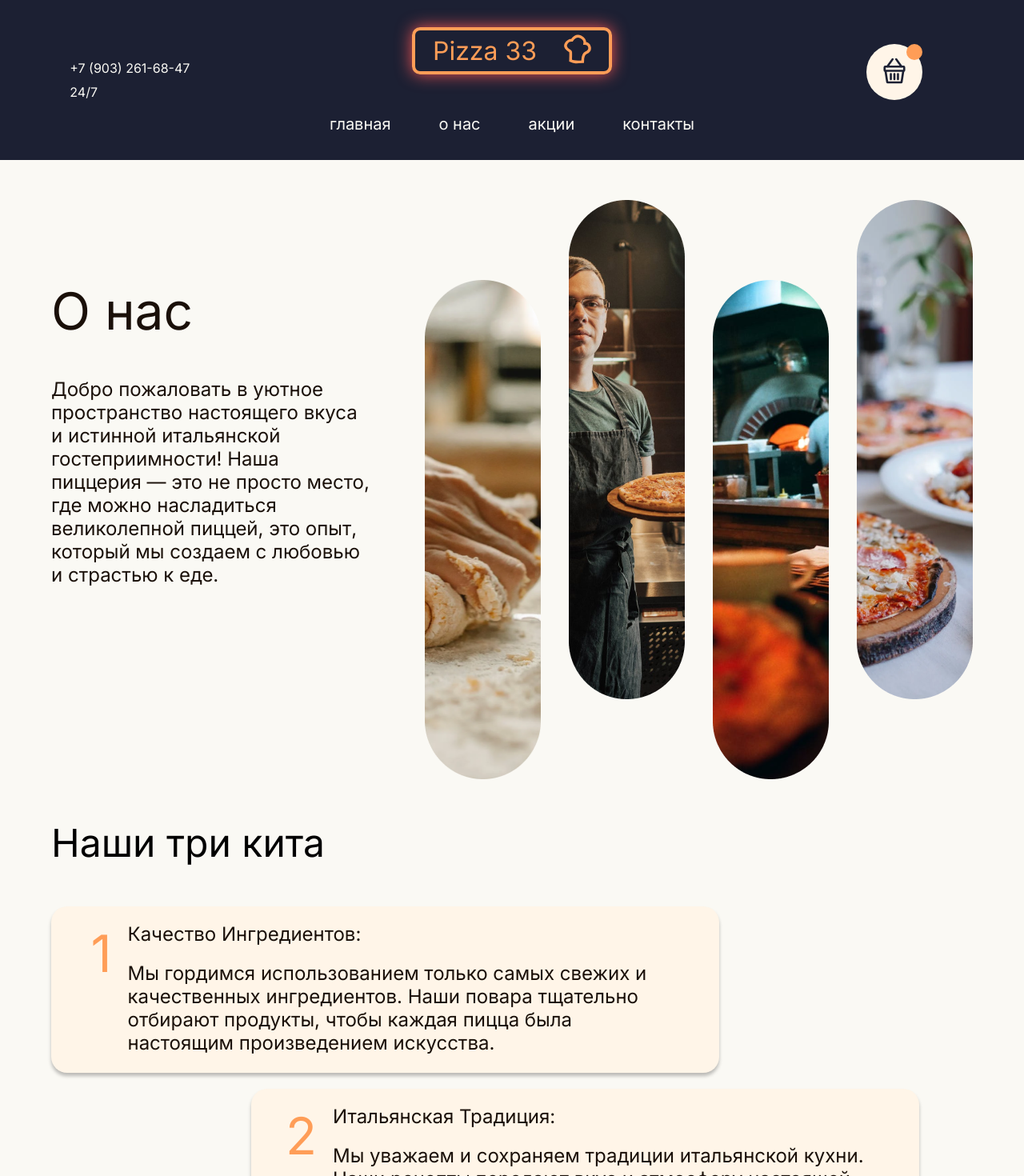
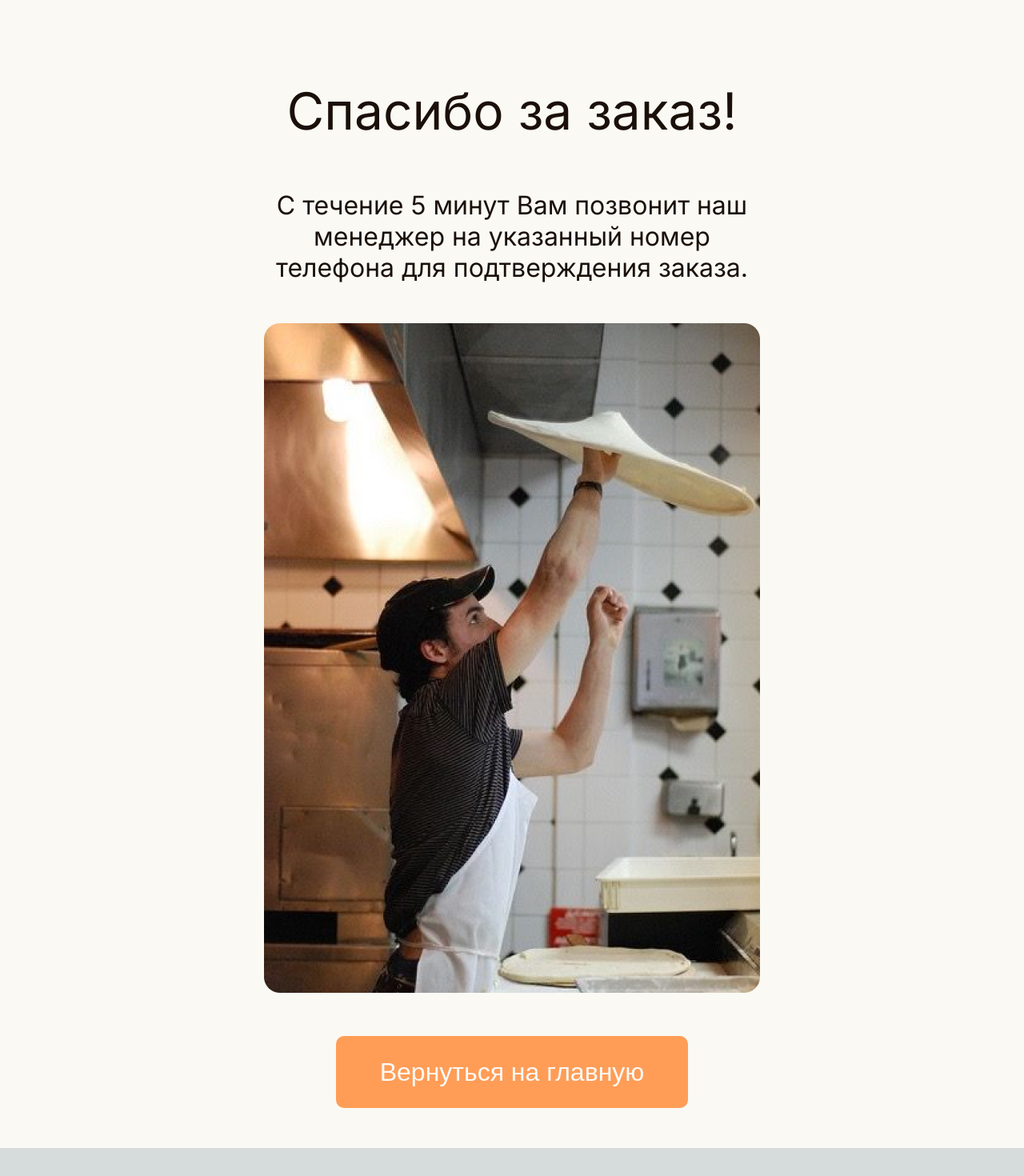
Before and after one commit to ShmigelskiyAndrey/pizza-33, a Next.js app: page / in a window 1280 px wide. Shown: the top 1470 px of the page at 80% size. After the commit the page ends 1435 px from the top, so only its background shows below. Built offline with nearby package versions, Linux system fonts and the light colour scheme.

Commit message:
added thank you page

```diff
--- a/src/app/page.tsx
+++ b/src/app/page.tsx
@@ -1,4 +1,5 @@
 import { Home } from "@/pages_flat/home";
 import { About } from "@/pages_flat/about";
+import { Thankyou } from "@/pages_flat/thankyou";
 
-export default About;
+export default Thankyou;
--- /dev/null
+++ b/src/pages_flat/thankyou/index.tsx
@@ -0,0 +1 @@
+export { Thankyou } from "./ui/thankyou";
--- /dev/null
+++ b/src/pages_flat/thankyou/ui/thankyou.tsx
@@ -0,0 +1,11 @@
+import { Thankyoublock } from "@/shared/ui/thankyoublock/thankyoublock";
+
+const Thankyou = () => {
+  return (
+    <div className="container">
+      <Thankyoublock></Thankyoublock>
+    </div>
+  );
+};
+
+export { Thankyou };
--- /dev/null
+++ b/src/shared/ui/thankyoublock/thankyoublock.module.scss
@@ -0,0 +1,88 @@
+.container {
+    width: 100%;
+    min-height: 100vh;
+    background-color: #FAF9F4;
+    display: flex;
+    align-items: center;
+    justify-content: space-around;
+    padding-top: 100px;
+}
+
+.title {
+    color: #1A1009;
+    font-size: 64px;
+    margin-bottom: 60px;
+}
+
+.subtitle {
+    color: #1A1009;
+    font-size: 32px;
+    max-width: 650px;
+    margin-bottom: 200px;
+}
+
+.button {
+    border: none;
+    cursor: pointer;
+    background-color: #FF9D57;
+    color: #FAF9F4;
+    border-radius: 10px;
+    font-size: 32px;
+    width: 440px;
+    height: 90px;
+}
+
+.secondButton {
+    display: none;
+}
+
+@media (max-width: 1400px) {
+    .container {
+        flex-direction: column;
+    }
+
+    .text {
+        text-align: center;
+    }
+
+    .secondButton {
+        display: block;
+        margin-bottom: 50px;
+        margin-top: 50px;
+    }
+
+    .firstButton {
+        display: none;
+    }
+
+    .subtitle {
+        margin-bottom: 50px;
+    }
+}
+
+@media (max-width: 800px) {
+    .container {
+        padding-top: 50px;
+    }
+
+    .title {
+        font-size: 36px;
+    }
+
+    .subtitle {
+        font-size: 20px;
+        margin: 0 5%;
+    }
+
+    .image {
+        width: 266px;
+        height: auto;
+    }
+
+    .button {
+        width: 280px;
+        height: 60px;
+        font-size: 24px;
+        margin-top: 0;
+    }
+}
--- /dev/null
+++ b/src/shared/ui/thankyoublock/thankyoublock.tsx
@@ -0,0 +1,32 @@
+import styles from "./thankyoublock.module.scss";
+import Image from "next/image";
+import { cn } from "@/shared/lib/classNames";
+
+const Thankyoublock = () => {
+  const firstButton = cn(styles.button, styles.firstButton);
+  const secondButton = cn(styles.button, styles.secondButton);
+  return (
+    <div className={styles.container}>
+      <div className={styles.text}>
+        <div className={styles.title}>Спасибо за заказ!</div>
+        <div className={styles.subtitle}>
+          С течение 5 минут Вам позвонит наш менеджер на указанный номер
+          телефона для подтверждения заказа.
+        </div>
+        <button className={firstButton}>Вернуться на главную</button>
+      </div>
+      <div>
+        <Image
+          className={styles.image}
+          src="/photo/thankyouphoto.png"
+          width={620}
+          height={837}
+          alt="photo of worker making pizza"
+        />
+      </div>
+      <button className={secondButton}>Вернуться на главную</button>
+    </div>
+  );
+};
+
+export { Thankyoublock };
```
Also changed, not shown: public/photo/thankyouphoto.png (added), src/pages_flat/thankyou/ui/thankyou.module.scss (added).
